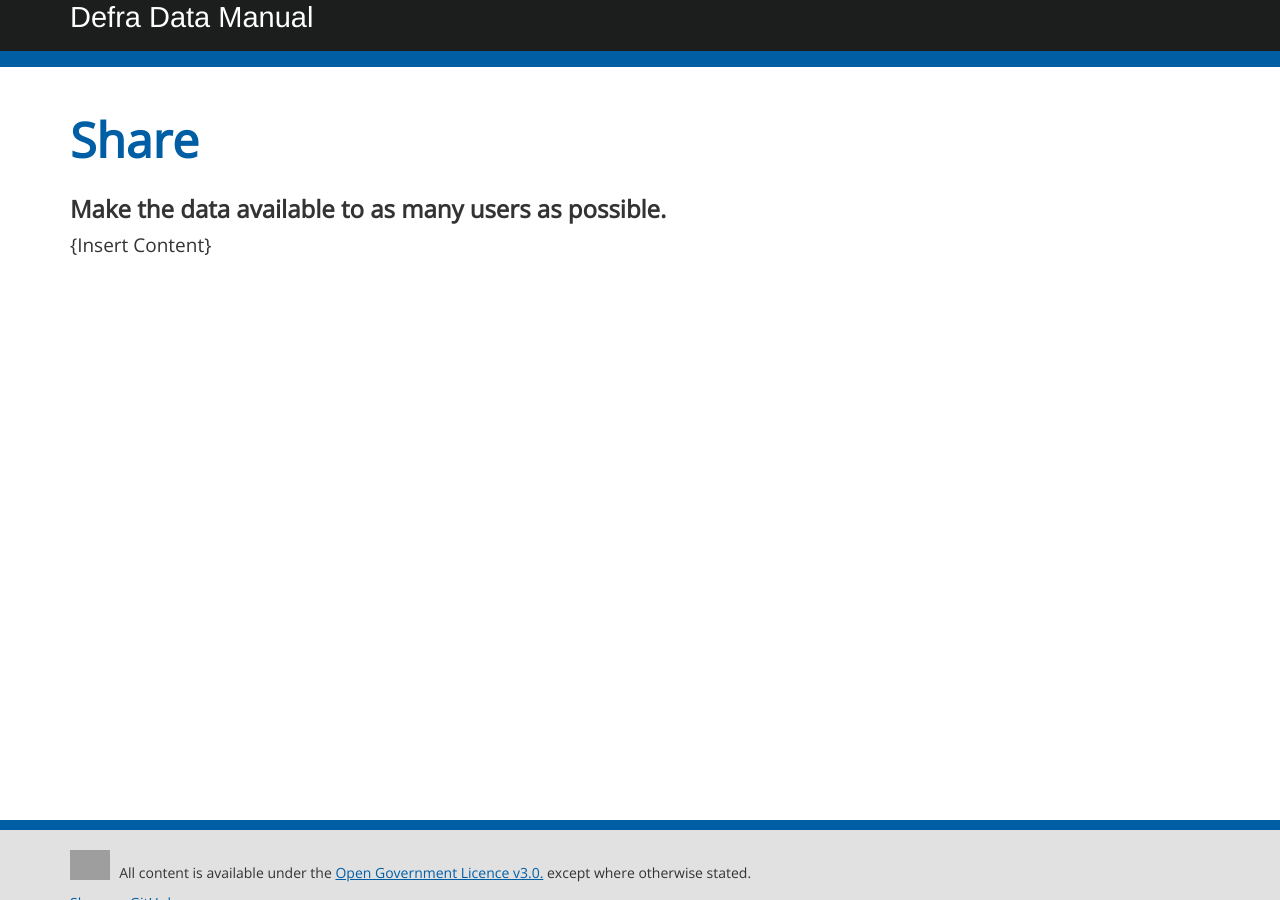
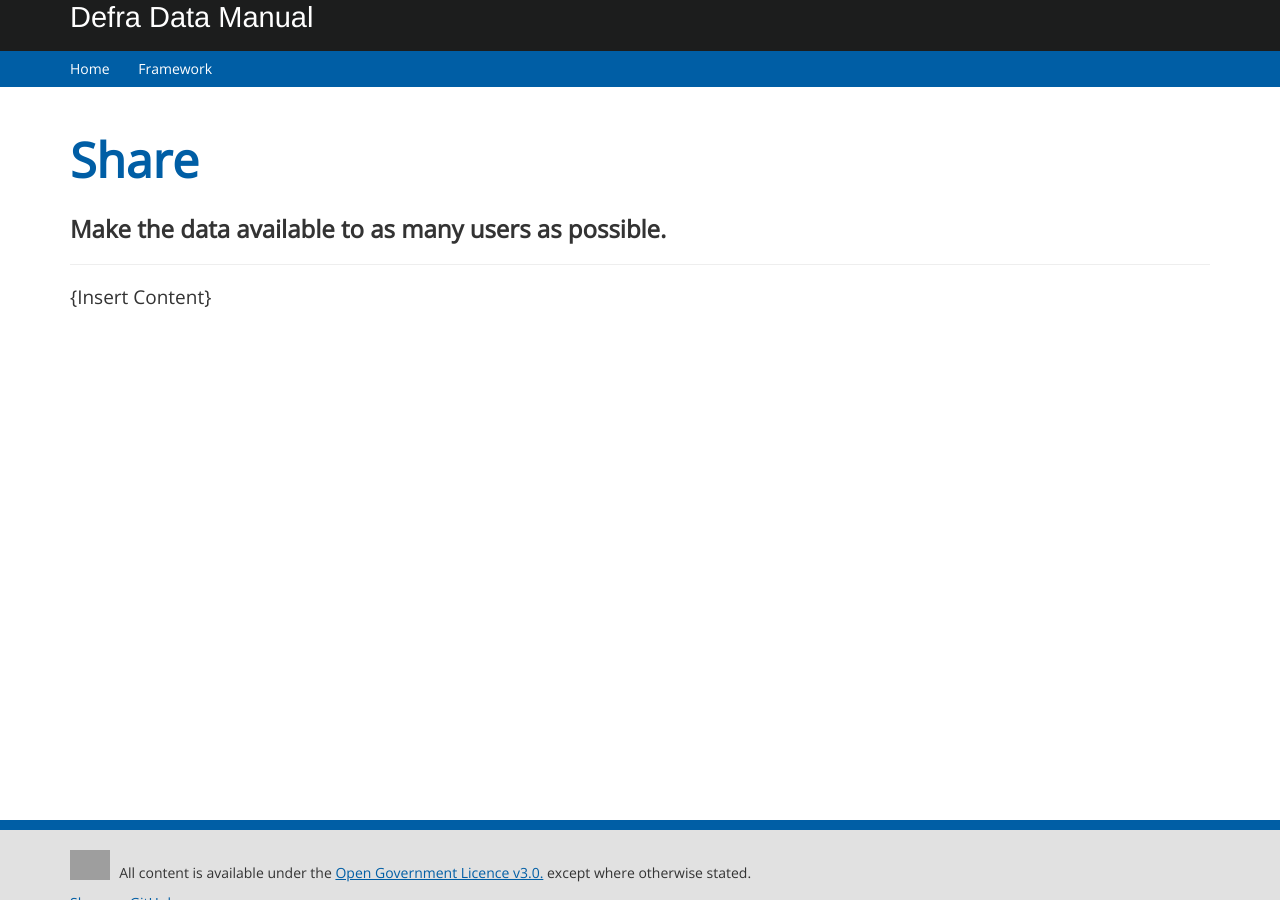
Before and after one commit to andjnewman/DDM, a Jekyll site: the page built from framework/share.md, in a window 1280 px wide. Built offline with Jekyll 4.4.1, drawn with Linux system fonts in a browser that asks for light colours.

Commit message:
Update share.md

```diff
--- a/framework/share.md
+++ b/framework/share.md
@@ -1,13 +1,25 @@
 ---
 layout: default
 title: Share
-headline: Make the data available to as many users as possible.
+subtitle: |
+  Make the data available to as many users as possible.
+type: guide
 categories: [framework]
 roles: [Everyone]
+status: draft
+breadcrumbs:
+  -
+    title: Home
+    url: /DDM
+  -
+    title: Framework
+    url: /DDM/framework/framework
 ---
 
 # {{ page.title }}
 
-## {{ page.headline }}
+## {{ page.subtitle }}
+
+***
 
 {Insert Content}
```
